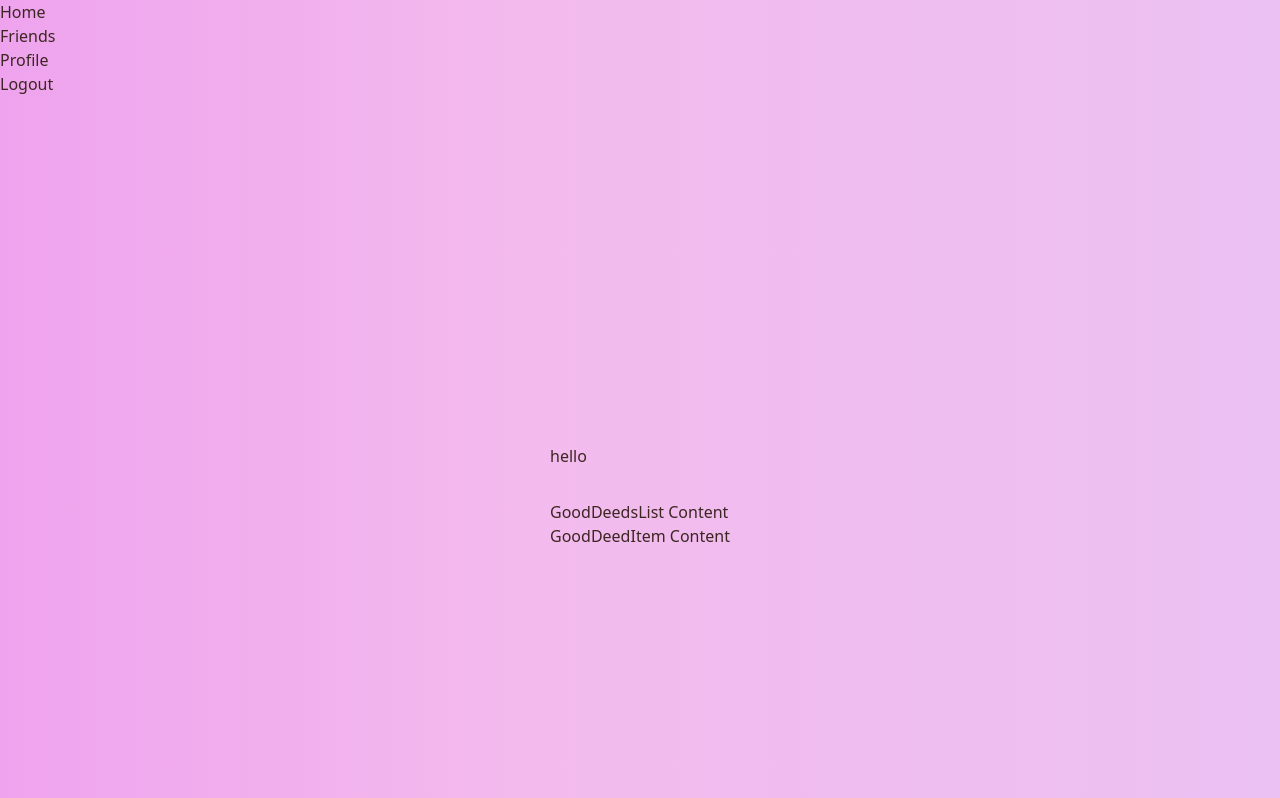
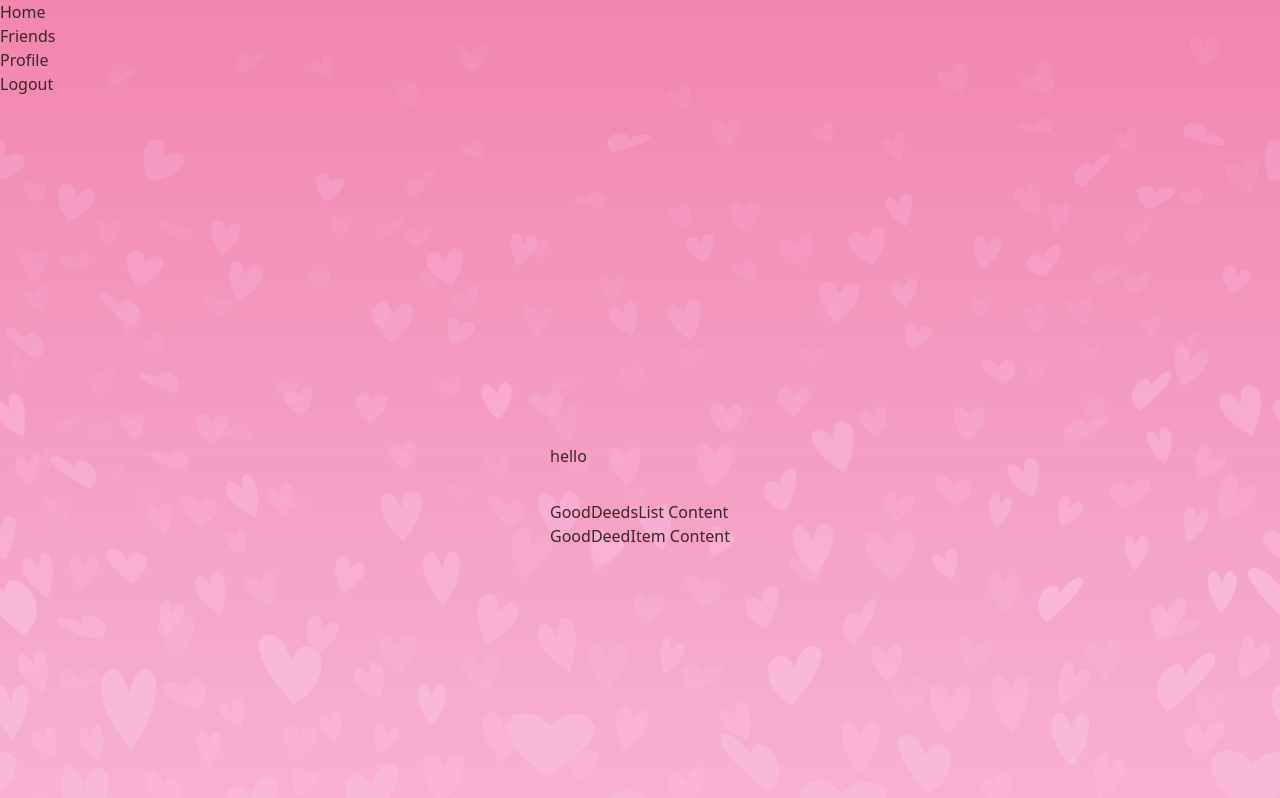
Before and after one commit to aleksandramuraveva/be-kind-app, a Next.js app in the folder frontend/: page / in a window 1280 px wide. Shown: the top 798 px of the page. Built offline with nearby package versions, Linux system fonts and the light colour scheme; no server answers.

Commit message:
feat: add bg

```diff
--- a/frontend/src/app/globals.css
+++ b/frontend/src/app/globals.css
@@ -20,8 +20,9 @@ body {
   color: var(--brown);
   background: var(--background);
   font-family: var(--font-open-sans),Arial, Helvetica, sans-serif;
-background: rgb(239,163,238);
-background: linear-gradient(90deg, rgba(239,163,238,1) 0%, rgba(243,186,237,1) 40%, rgba(235,192,242,0.9958916672137605) 100%);
+  background: rgb(239,163,238);
+  background: linear-gradient(90deg, rgba(239,163,238,1) 0%, rgba(243,186,237,1) 40%, rgba(235,192,242,0.9958916672137605) 100%);
+  background-image: url("../images/bg.jpg");
 }
 
 @layer utilities {
--- a/frontend/src/app/layout.tsx
+++ b/frontend/src/app/layout.tsx
@@ -24,10 +24,13 @@ export default function RootLayout({
 }>) {
   return (
     <html lang="en">
-      <body className={`${openSans.variable} flex flex-col min-h-screen`}>
-        <Header />
-        <main className="flex-grow">{children}</main>
-        <Footer />
+      <body className={`${openSans.variable} flex flex-col min-h-screen bg-cover bg-no-repeat bg-fixed`}>
+        <div className="fixed inset-0 bg-pink-400 opacity-50"></div>
+        <div className="relative z-10">
+          <Header />
+          <main className="flex-grow">{children}</main>
+          <Footer />
+        </div>
       </body>
     </html>
   );
```
Also changed, not shown: frontend/src/images/bg.jpg (added).
